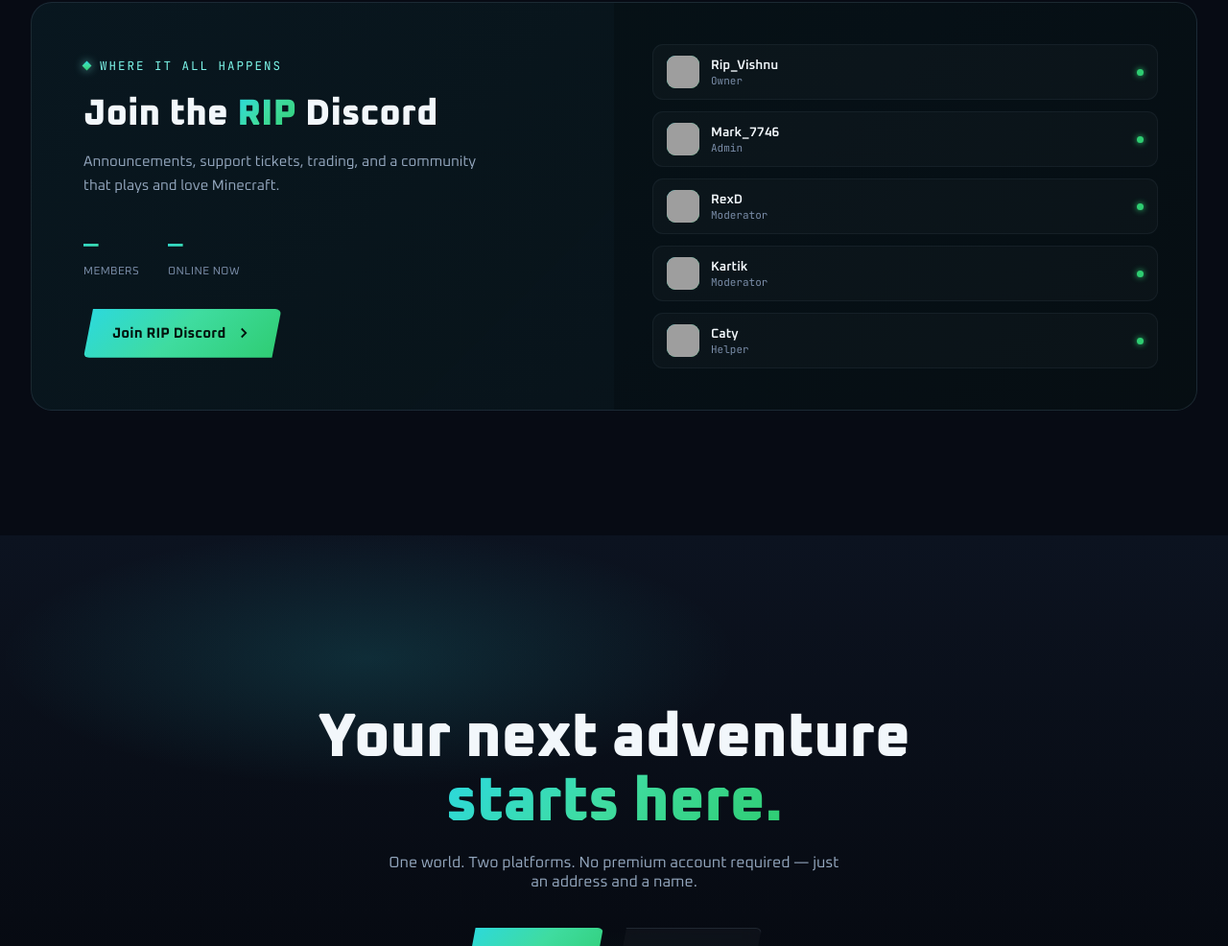
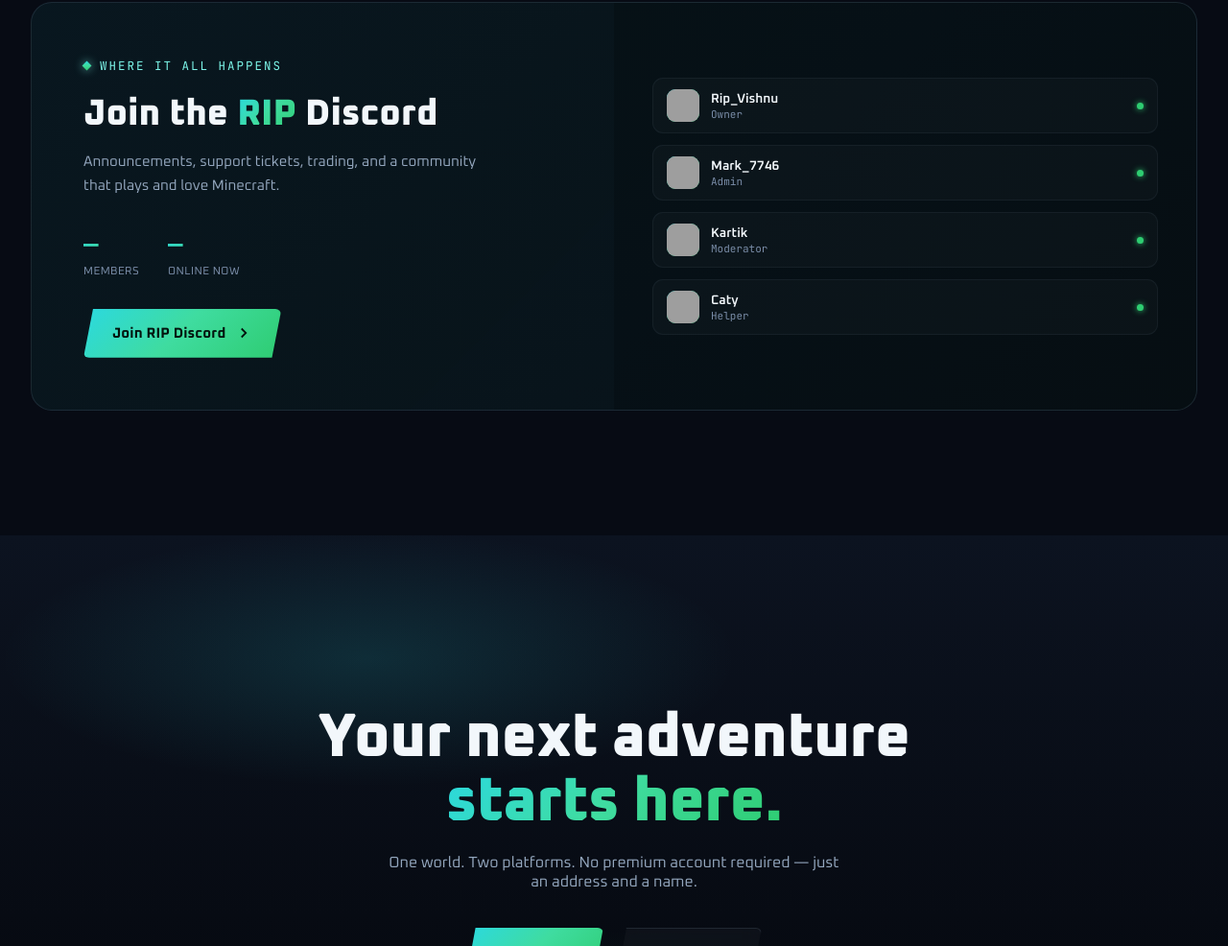
Before and after one commit to PranavSagarXD/CraftexSMP, a plain HTML site: page index.html in a window 1280 px wide. Shown: the part 8099-9085 px from the top of the page at 96% size. Drawn offline with Linux system fonts and the light colour scheme; no server answers; grey boxes are pictures that could not be loaded.

Commit message:
Update Index.html

```diff
--- a/index.html
+++ b/index.html
@@ -1810,7 +1810,6 @@
       <div class="discord-activity">
         <div class="d-member"><div class="d-avatar"><img src="https://cdn.discordapp.com/avatars/953497440084975687/3ab38dd4ea0f99d93f62be85b2456912.webp?size=28" alt="Rip_Vishnu"></div><div><div class="name">Rip_Vishnu</div><div class="status">Owner</div></div><span class="online-pip"></span></div>
         <div class="d-member"><div class="d-avatar"><img src="https://cdn.discordapp.com/avatars/1380530721235402815/e82c79a429aa11adb782a39baaa50047.webp?size=80" alt="Mark_7746"></div><div><div class="name">Mark_7746</div><div class="status">Admin</div></div><span class="online-pip"></span></div>
-        <div class="d-member"><div class="d-avatar"><img src="https://cdn.discordapp.com/avatars/1509119922226200737/bda244c6dfef7af265238fe6693188d5.webp?size=80" alt="RexD"></div><div><div class="name">RexD</div><div class="status">Moderator</div></div><span class="online-pip"></span></div>
         <div class="d-member"><div class="d-avatar"><img src="https://cdn.discordapp.com/avatars/1065982458241224714/20864a9a351c2ad3a2214a7e0862f494.webp?size=80" alt="Kartik"></div><div><div class="name">Kartik</div><div class="status">Moderator</div></div><span class="online-pip"></span></div>
         <div class="d-member"><div class="d-avatar"><img src="https://cdn.discordapp.com/avatars/1385279925136654437/b3e096c5c084e1626891805a071f9ee4.webp?size=80" alt="Caty"></div><div><div class="name">Caty</div><div class="status">Helper</div></div><span class="online-pip"></span></div>
       </div>
```
